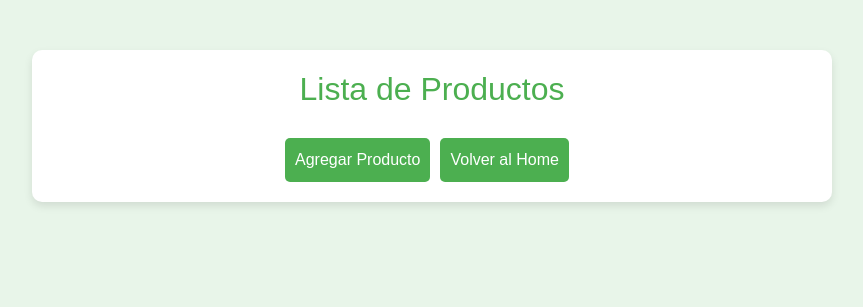
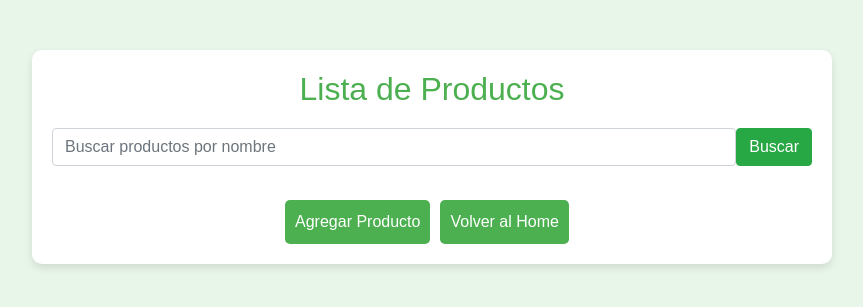
Before and after one commit to Deigods/EcoIntercambio, a Django app: page /listar-productos/ in a window 1280 px wide. Shown: the top 307 px of the page, without its empty margins (208-1071 px from the left). Run offline with Django 5.2, Linux system fonts and the light colour scheme; data that the repository does not hold is empty; some libraries are stand-ins or nearby versions.

Commit message:
Filtrado de busqueda para administrador en la lista de productos

```diff
--- a/app/static/app/css/lista.css
+++ b/app/static/app/css/lista.css
@@ -23,6 +23,15 @@ h2 {
     text-align: center;
     color: #4CAF50;
     margin-bottom: 20px;
+}
+.search-bar button.btn-success {
+    background-color: #28a745; /* Ajusta el tono de verde aquí */
+    border-color: #28a745;
+}
+
+.search-bar button.btn-success:hover {
+    background-color: #218838; /* Color para el hover */
+    border-color: #1e7e34;
 }
 
 .product-list {
--- a/app/templates/app/producto/listar.html
+++ b/app/templates/app/producto/listar.html
@@ -22,6 +22,14 @@
     <div class="container">
         <!-- Mostrar el formulario usando crispy forms -->
         <h2>Lista de Productos</h2>
+        <div class="search-bar-container mb-4">
+            <div class="search-bar input-group">
+                <form class="d-flex w-100" method="GET" action="{% url 'listar-productos' %}" role="search">
+                    <input class="form-control" type="search" name="query" placeholder="Buscar productos por nombre" aria-label="Buscar" value="{{ query|default_if_none:'' }}">
+                    <button class="btn btn-success" type="submit"><i class="bi bi-search"></i> Buscar</button>
+                </form>
+            </div>
+        </div>
         <ul class="product-list">
             {% for producto in entity %}
             <li class="product-item">
--- a/app/views.py
+++ b/app/views.py
@@ -21,6 +21,10 @@ from django.views.generic import View
 from django.contrib.auth.mixins import LoginRequiredMixin
 from django.views.generic import ListView
 from .models import Notificacion
+from django.core.paginator import Paginator
+from django.http import Http404
+from .models import Producto
+
 class Inbox(View):
     def get(self, request):
         # Marcar notificaciones como leídas al acceder al inbox
@@ -210,7 +214,13 @@ def agregar_producto(request):
 
 
 def listar_productos(request):
+    query = request.GET.get('query', '')  # Obtiene el valor de búsqueda
     productos = Producto.objects.all()
+
+    # Filtrar solo si hay una consulta
+    if query:
+        productos = productos.filter(nombre__istartswith=query)  # Filtrar solo por nombres que comiencen con el término
+
     page = request.GET.get('page', 1)
 
     try:
@@ -220,10 +230,12 @@ def listar_productos(request):
         raise Http404
 
     data = {
-        'entity' : productos,
-        'paginator' : paginator
+        'entity': productos,
+        'paginator': paginator,
+        'query': query  # Pasar la consulta para que se mantenga en la barra de búsqueda
     }
     return render(request, 'app/producto/listar.html', data)
+
 
 def modificar_producto(request, id):
     producto = get_object_or_404(Producto, id=id)
```
